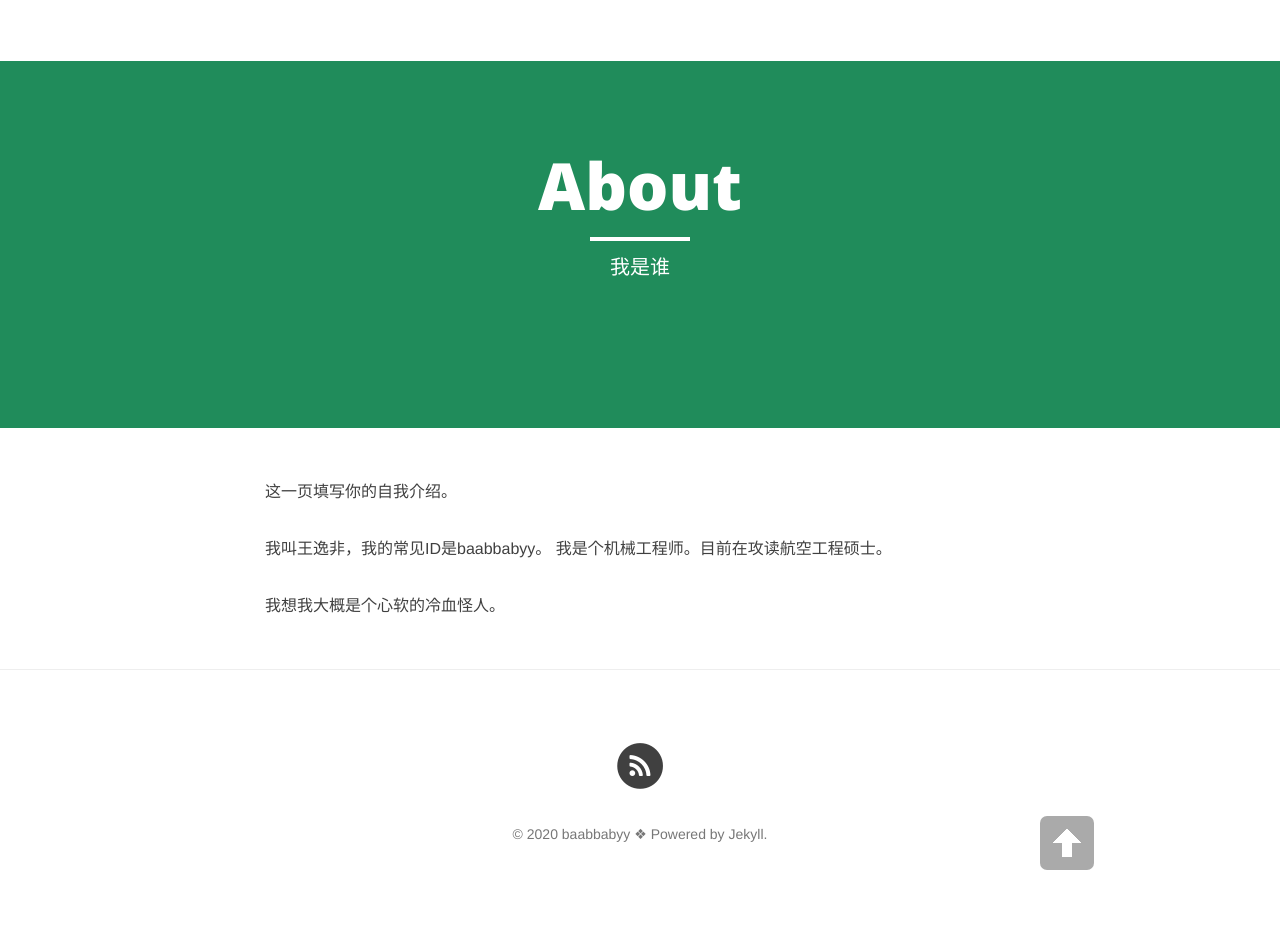
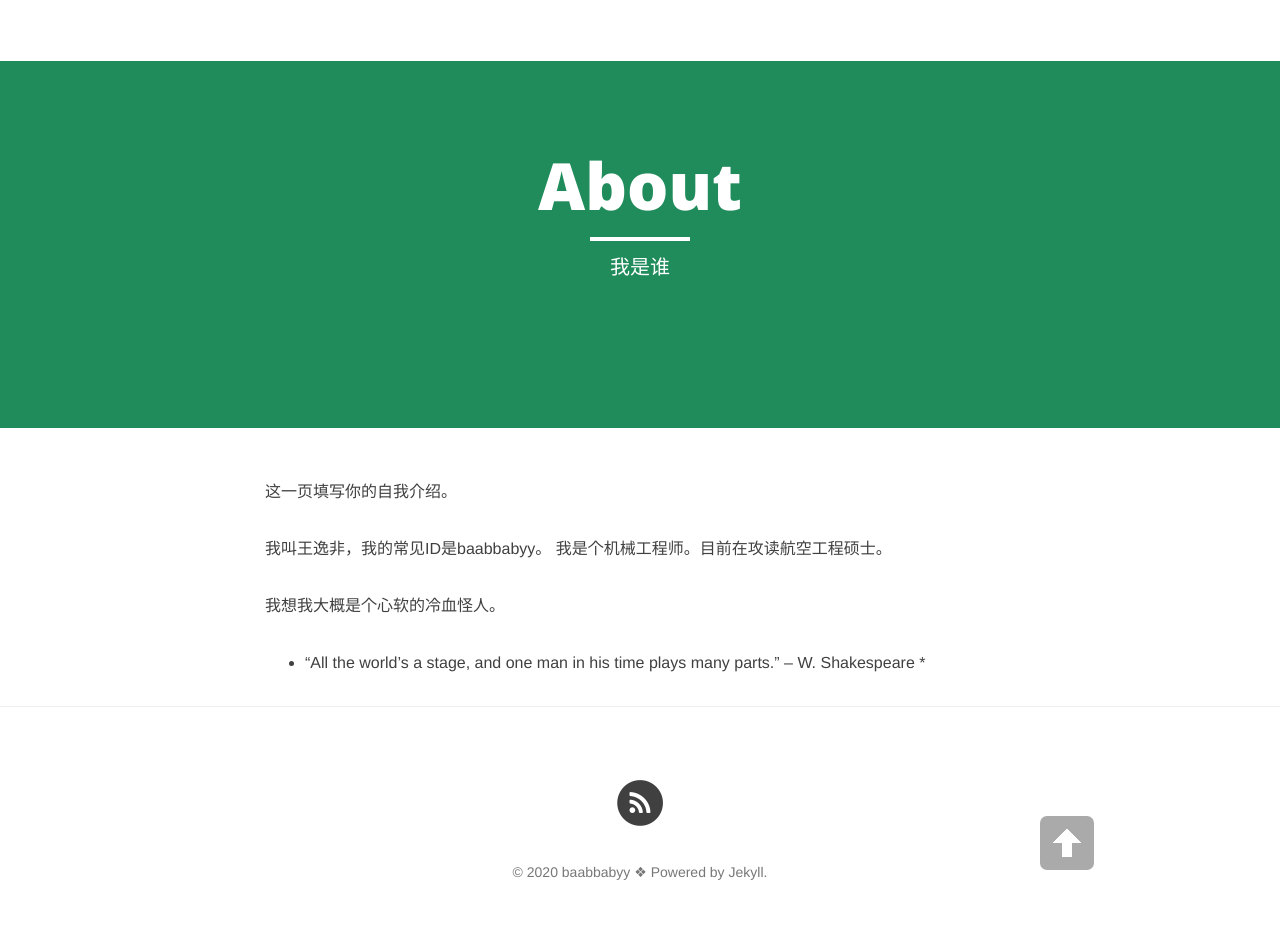
Before and after one commit to baabbabyy/Blog, a Jekyll site: the page built from about.md, in a window 1280 px wide. Built offline with Jekyll 4.4.1, drawn with Linux system fonts in a browser that asks for light colours; nearby versions of some CDN libraries; comment, search, counter and statistics services are not loaded; before the commit the page ends 912 px from its top, so only the background shows below that.

Commit message:
Update about.md

```diff
--- a/about.md
+++ b/about.md
@@ -11,3 +11,5 @@ header-img: "img/green.jpg"
 我是个机械工程师。目前在攻读航空工程硕士。
 
 我想我大概是个心软的冷血怪人。
+
+* “All the world's a stage, and one man in his time plays many parts.” -- W. Shakespeare *
```
